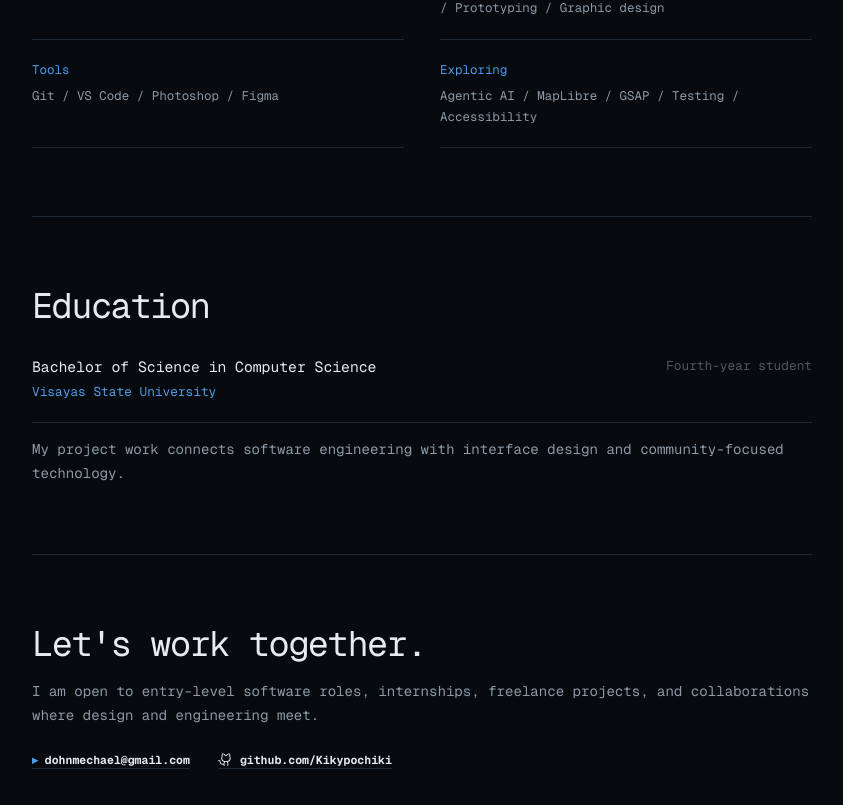
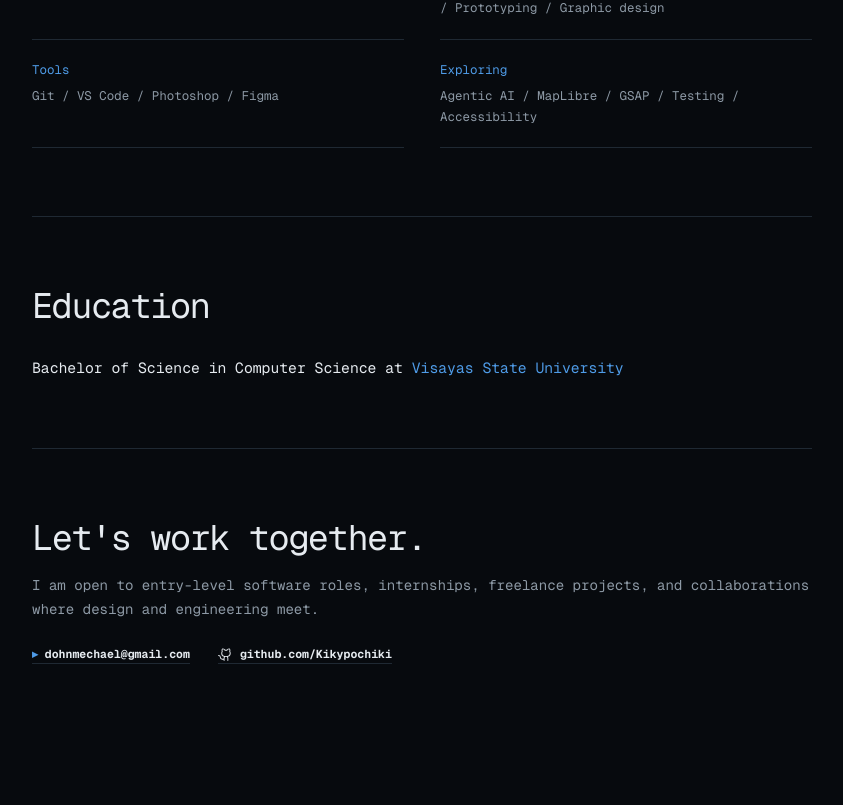
Before and after one commit to Kikypochiki/dohn-portfolio, a Next.js app: page / in a window 1280 px wide. Shown: the part 2139-2944 px from the top of the page, without its empty margins (218-1061 px from the left). After the commit the page ends 2913 px from the top, so only its background shows below. Built offline with nearby package versions, Linux system fonts and the light colour scheme; no server answers.

Commit message:
refactor: simplify education section

```diff
--- a/app/globals.css
+++ b/app/globals.css
@@ -393,7 +393,6 @@ main { padding-bottom: 42px; }
   object-position: 50% 38%;
 }
 
-.education > p,
 .contact > p {
   margin: 14px 0 0;
   color: var(--muted);
@@ -503,26 +502,15 @@ main { padding-bottom: 42px; }
 }
 .skill-list p { color: var(--muted); }
 
-.education-record {
-  display: flex;
-  justify-content: space-between;
-  align-items: flex-start;
-  gap: 32px;
+.education-summary {
   margin-top: 28px;
-  padding-bottom: 20px;
-  border-bottom: 1px solid var(--line);
+  margin-bottom: 0;
+  color: var(--text);
+  font-size: 0.92rem;
+  line-height: 1.65;
 }
 
-.education-record h3,
-.education-record p {
-  margin: 0;
-  font-size: 0.8rem;
-  line-height: 1.55;
-}
-
-.education-record h3 { font-size: 0.92rem; }
-.education-record div p { margin-top: 4px; color: var(--accent); }
-.education-record > p { color: var(--faint); text-align: right; }
+.education-summary span { color: var(--accent); }
 
 .contact-links {
   display: flex;
@@ -622,13 +610,6 @@ main { padding-bottom: 42px; }
     padding-block: 18px;
   }
 
-  .education-record {
-    align-items: flex-start;
-    flex-direction: column;
-    gap: 12px;
-  }
-
-  .education-record > p { text-align: left; }
 }
 
 @media (max-width: 460px) {
--- a/app/page.tsx
+++ b/app/page.tsx
@@ -151,14 +151,9 @@ export default function Home() {
 
         <section id="education" className="education terminal-section" aria-labelledby="education-title">
           <h2 id="education-title">Education</h2>
-          <div className="education-record">
-            <div>
-              <h3>Bachelor of Science in Computer Science</h3>
-              <p>Visayas State University</p>
-            </div>
-            <p>Fourth-year student</p>
-          </div>
-          <p>My project work connects software engineering with interface design and community-focused technology.</p>
+          <p className="education-summary">
+            Bachelor of Science in Computer Science at <span>Visayas State University</span>
+          </p>
         </section>
 
         <section id="contact" className="contact terminal-section" aria-labelledby="contact-title">
```
